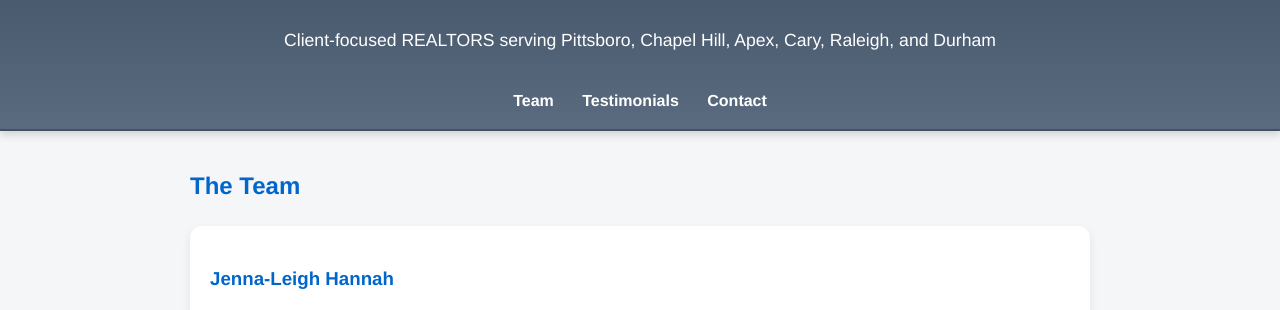
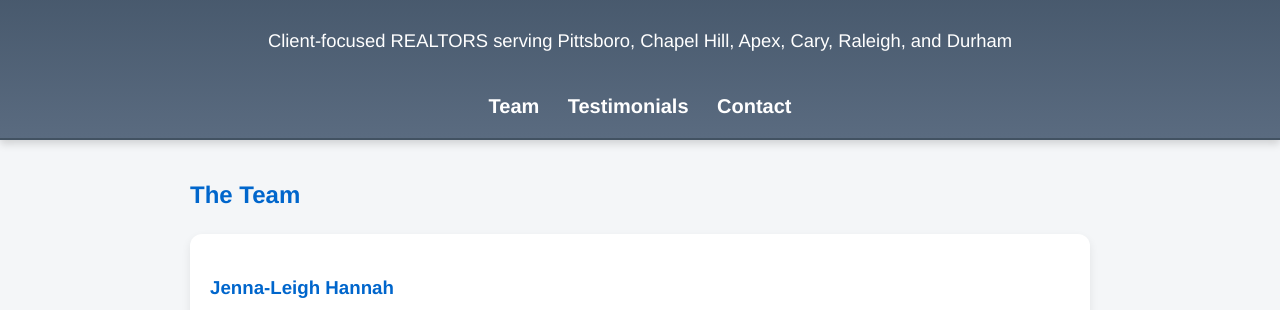
Before and after one commit to 751realty/751realty.github.io, a plain HTML site: page index.html in a window 1280 px wide. Shown: the part 470-780 px from the top of the page. Drawn offline with Linux system fonts and the light colour scheme.

Commit message:
Update index.html

```diff
--- a/index.html
+++ b/index.html
@@ -38,7 +38,7 @@
     }
 
     header p {
-      font-size: 1.1rem;
+      font-size: 1.15rem;
       font-weight: 500;
       margin-top: 0.5rem;
     }
@@ -60,6 +60,7 @@
       text-decoration: none;
       font-weight: bold;
       transition: opacity 0.3s;
+      font-size: 1.25rem;
     }
 
     nav a:hover {
```
